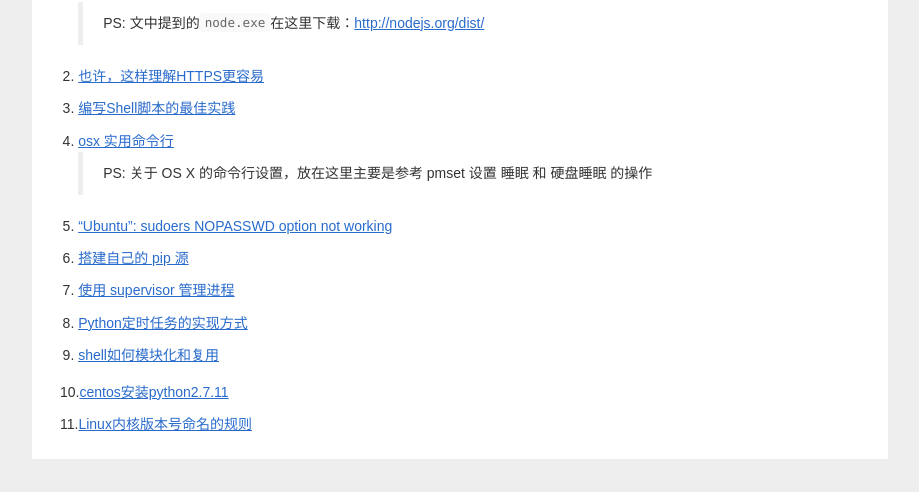
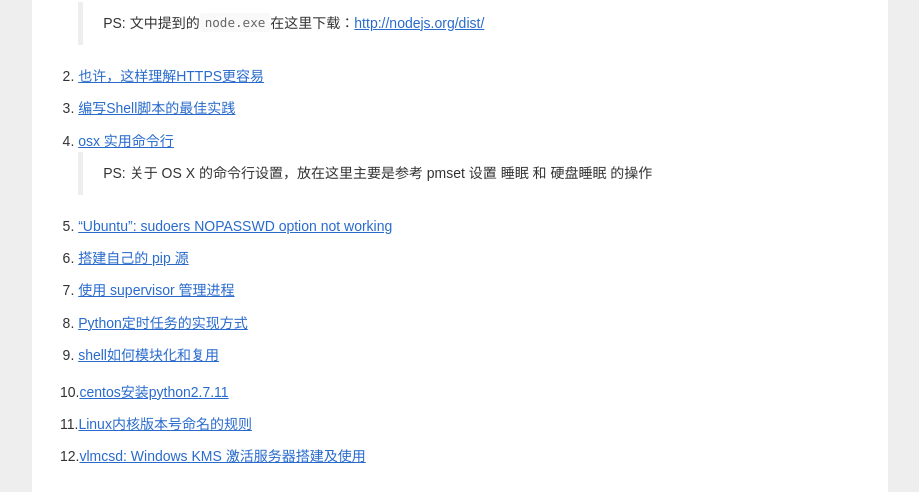
Before and after one commit to ldjhust/ldjhust.github.io, a Jekyll site: the page built from _posts/2017-7-21-reference-article.markdown, in a window 1280 px wide. Shown: the part 460-952 px from the top of the page, without its empty margins (180-1099 px from the left). Built offline with Jekyll 4.4.1, drawn with Linux system fonts in a browser that asks for light colours; nearby versions of some CDN libraries; comment, search, counter and statistics services are not loaded; before the commit the page ends 919 px from its top, so only the background shows below that.

Commit message:
Update 2017-7-21-reference-article.markdown

```diff
--- a/_posts/2017-7-21-reference-article.markdown
+++ b/_posts/2017-7-21-reference-article.markdown
@@ -31,3 +31,5 @@ comments: false
 10.[centos安装python2.7.11](http://blog.csdn.net/feifeilyj/article/details/52235987)
 
 11.[Linux内核版本号命名的规则](http://loris-jand.iteye.com/blog/976121)
+
+12.[vlmcsd: Windows KMS 激活服务器搭建及使用](https://liyuans.com/archives/vlmcsd.html)
```
